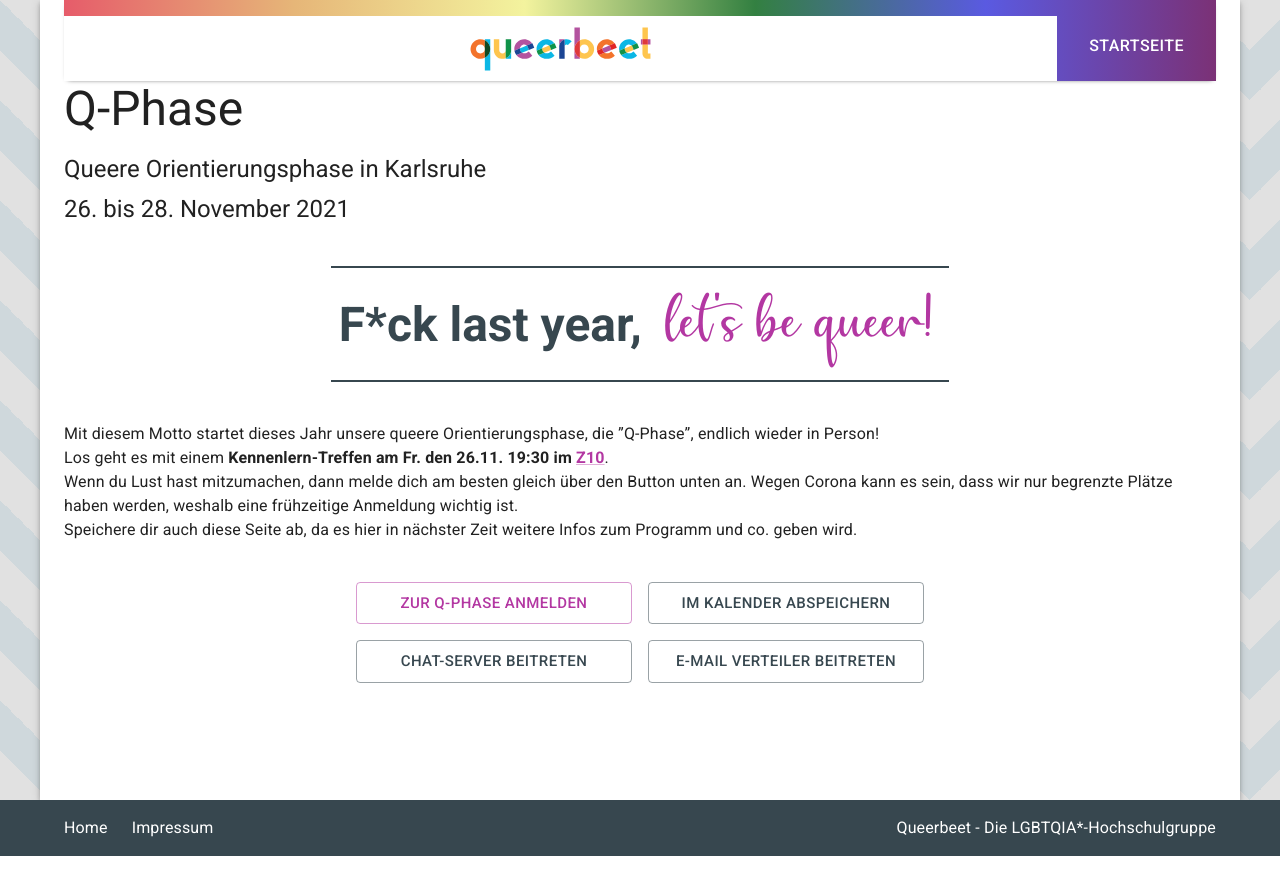
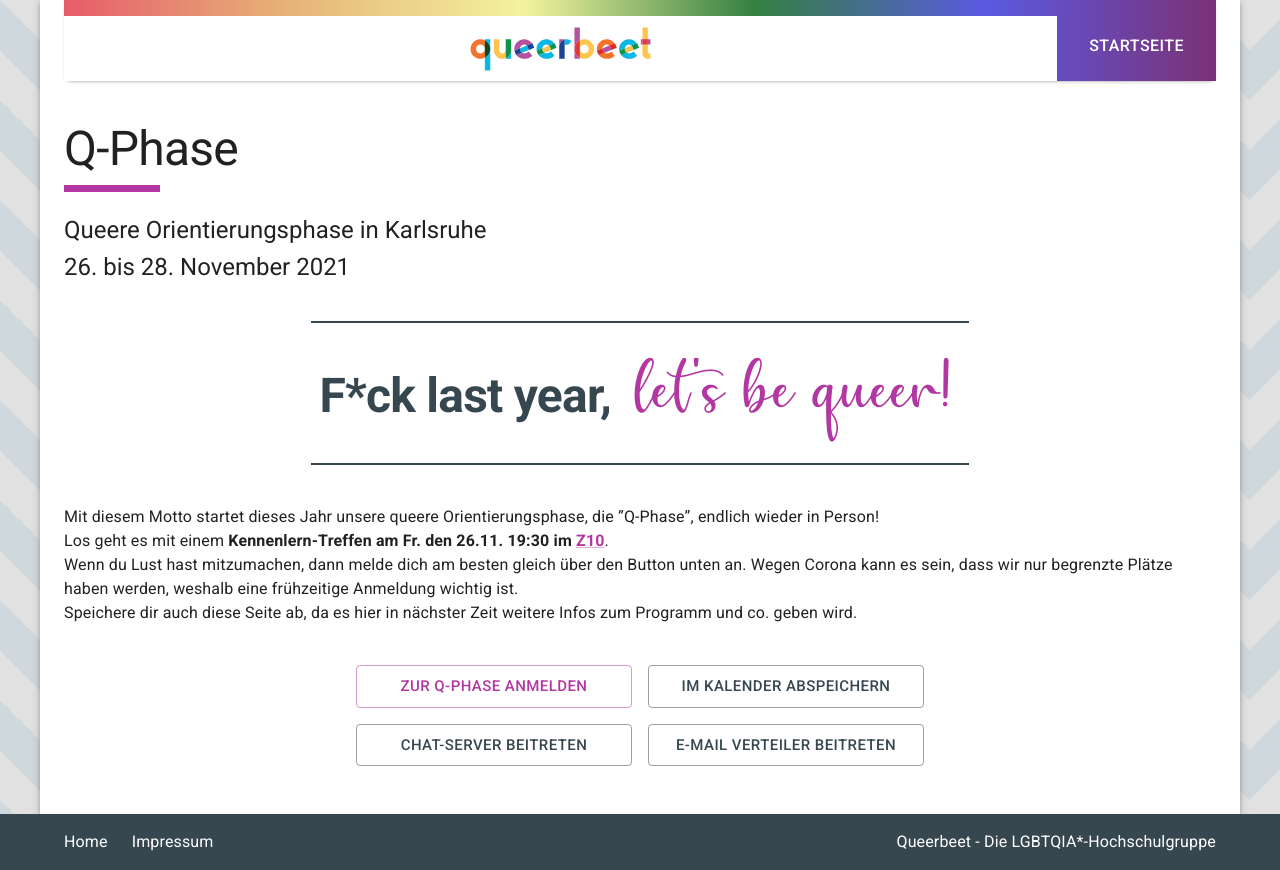
Before and after one commit to queerbeetVorstand/qb-website, a Next.js app: page /q-phase-21 in a window 1280 px wide. Built offline with nearby package versions, Linux system fonts and the light colour scheme.

Commit message:
feat: standardized headings

```diff
--- a/src/pages/q-phase-21.tsx
+++ b/src/pages/q-phase-21.tsx
@@ -3,8 +3,9 @@ import Text from "@mui/material/Typography";
 import Box from "@mui/material/Box";
 import { Button, Grid } from "@mui/material";
 import Link from "@/ui/Link";
+import QHeading from "@/ui/QHeading";
 import Header from "@/sections/Header";
-import Body from "@/sections/Body"
+import Body from "@/sections/Body";
 
 const Spacer = () => (
   <Grid item xs={2} lg={3} display={{ xs: "none", md: "block" }}></Grid>
@@ -14,13 +15,11 @@ export default function QPhase21(): ReactElement {
   return (
     <Body>
       <Header />
-      <Text variant="h3" component="h1">
-        Q-Phase
-      </Text>
-      <Text variant="h5" component="div">
+      <QHeading variant="h1">Q-Phase</QHeading>
+      <Text variant="h3" component="div">
         Queere Orientierungsphase in Karlsruhe
       </Text>
-      <Text variant="h5" component="div">
+      <Text variant="h3" component="div">
         26. bis 28. November 2021
       </Text>
       <Box
@@ -44,7 +43,7 @@ export default function QPhase21(): ReactElement {
           }}
         >
           <Text
-            variant="h3"
+            variant="h1"
             component="div"
             gutterBottom={false}
             sx={{ fontWeight: "bold", whiteSpace: "nowrap", mx: 1 }}
@@ -53,7 +52,6 @@ export default function QPhase21(): ReactElement {
           </Text>
 
           <Text
-            variant="h2"
             color="primary"
             component="div"
             gutterBottom={false}
@@ -62,6 +60,7 @@ export default function QPhase21(): ReactElement {
               p: 1,
               whiteSpace: "nowrap",
               mx: 1,
+              fontSize: { xs: "3rem", sm: "3.4rem", md: "3.8rem", lg: "4.2rem" },
             }}
           >
             let&apos;s be queer!
--- a/src/theme.tsx
+++ b/src/theme.tsx
@@ -2,7 +2,8 @@ import { createTheme, responsiveFontSizes } from "@mui/material/styles";
 import { red, blueGrey } from "@mui/material/colors";
 
 // Create a theme instance.
-const theme = responsiveFontSizes(createTheme({
+const theme = responsiveFontSizes(
+  createTheme({
     palette: {
       primary: {
         main: "#b337a2",
@@ -12,6 +13,32 @@ const theme = responsiveFontSizes(createTheme({
       },
       error: {
         main: red.A400,
+      },
+    },
+    typography: {
+      h1: {
+        fontSize: "3rem",
+        fontWeight: 400
+      },
+      h2: {
+        fontSize: "2rem",
+        fontWeight: 400
+      },
+      h3: {
+        fontSize: "1.5rem",
+        fontWeight: 400
+      },
+      h4: {
+        fontSize: "1.2rem",
+        fontWeight: 400
+      },
+      h5: {
+        fontSize: "1.0rem",
+        fontWeight: 400
+      },
+      h6: {
+        fontSize: "1.0rem",
+        fontWeight: 400
       },
     },
     components: {
@@ -30,7 +57,14 @@ const theme = responsiveFontSizes(createTheme({
           gutterBottom: true,
         },
       },
+      MuiButton: {
+        defaultProps: {
+          variant: "outlined",
+          color: "primary",
         },
-}));
+      },
+    },
+  })
+);
 
 export default theme;
--- /dev/null
+++ b/src/ui/QHeading.tsx
@@ -0,0 +1,20 @@
+import React, { FunctionComponent } from "react";
+import { Box, Typography } from "@mui/material";
+
+type Variant = "h1" | "h2" | "h3" | "h4" | "h5" | "h6";
+
+interface Props {
+  variant?: Variant;
+  underline?: boolean;
+}
+
+const QHeading: FunctionComponent<Props> = ({ variant, children, underline = true }) => (
+  <Typography variant={variant} sx={{mt: 5, mb: 3}}>
+    {children}
+    {underline ? (
+      <Box bgcolor="primary.main" height="0.15em" width="2em" mt={1}></Box>
+    ) : null}
+  </Typography>
+);
+
+export default QHeading;
```
Also changed, not shown: src/pages/imprint.tsx (+7 -6 lines). Lines whose indentation alone changed are shown as unchanged.
